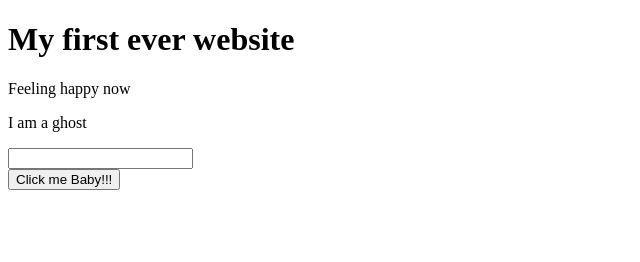
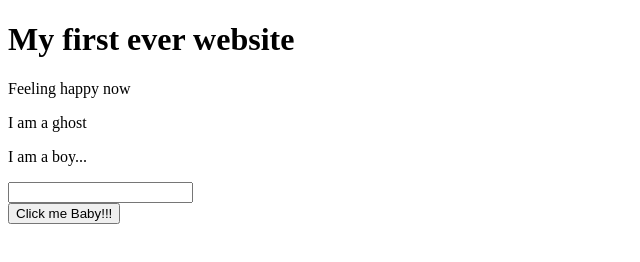
Before and after one commit to Chy-Zaber-Bin-Zahid/my-first-website, a plain HTML site: page index.html in a window 1280 px wide. Shown: the whole page, without its empty margins (0-640 px from the left). Drawn offline with Linux system fonts and the light colour scheme.

Commit message:
text updated

```diff
--- a/html.html
+++ b/index.html
@@ -10,6 +10,7 @@
     <h1>My first ever website</h1>
     <p>Feeling happy now</p>
     <p>I am a ghost</p>
+    <p>I am a boy...</p>
      <input type="text">
      <br>
      <button>Click me Baby!!!</button>
```
